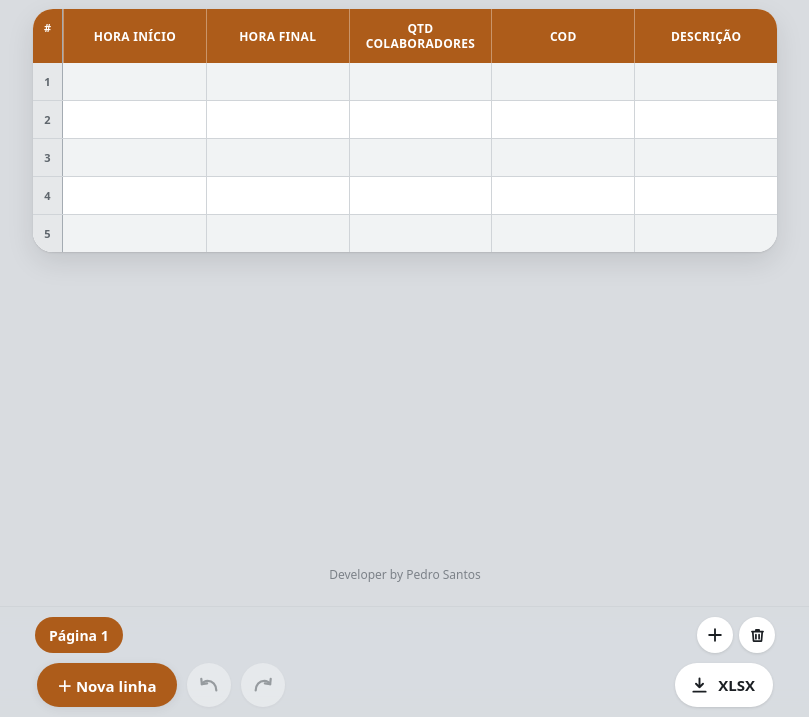
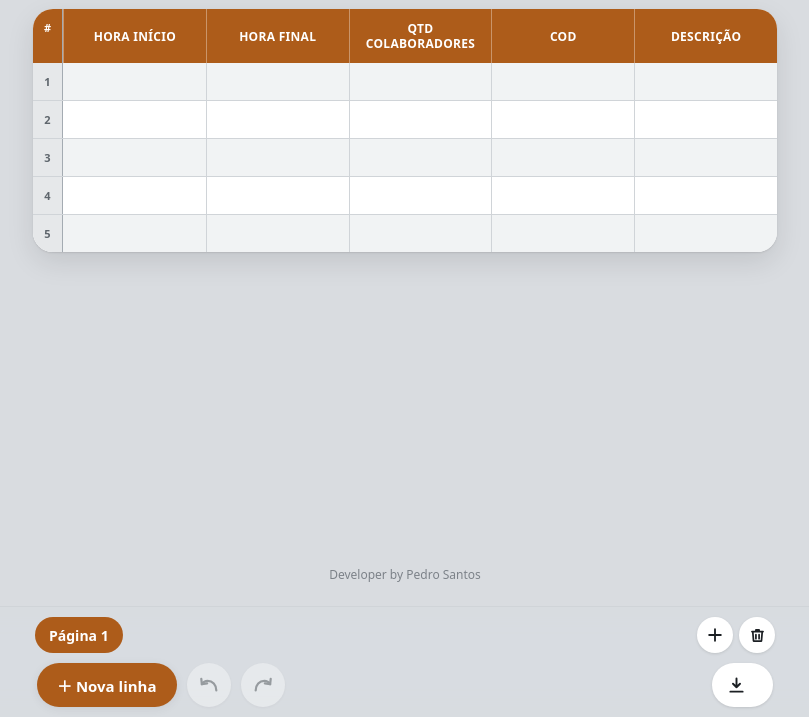
Before and after one commit to apontai/-, a plain HTML site: page index.html in a window 1280 px wide. Shown: the part 83-800 px from the top of the page, without its empty margins (235-1044 px from the left). Drawn offline with Linux system fonts and the light colour scheme.

Commit message:
Update index.html

```diff
--- a/index.html
+++ b/index.html
@@ -192,7 +192,7 @@ footer{opacity:.7;padding-bottom:6px}
     <button id="add">＋ Nova linha</button>
     <button id="undo" aria-label="Desfazer exclusão" title="Desfazer" disabled><svg viewBox="0 0 24 24" width="22" height="22" fill="none" stroke="currentColor" stroke-width="2.4" stroke-linecap="round" stroke-linejoin="round" aria-hidden="true"><path d="M20 18c0-6.2-4.2-10.5-9.5-10.5C8 7.5 5.7 8.7 4.2 11"/><path d="M3.6 5.2 4.2 11.2 10 10.2"/></svg></button>
     <button id="redo" aria-label="Refazer exclusão" title="Refazer" disabled><svg viewBox="0 0 24 24" width="22" height="22" fill="none" stroke="currentColor" stroke-width="2.4" stroke-linecap="round" stroke-linejoin="round" aria-hidden="true"><path d="M20 18c0-6.2-4.2-10.5-9.5-10.5C8 7.5 5.7 8.7 4.2 11"/><path d="M3.6 5.2 4.2 11.2 10 10.2"/></svg></button>
-    <button id="exp"><svg viewBox="0 0 24 24" width="21" height="21" fill="none" stroke="currentColor" stroke-width="2.2" stroke-linecap="round" stroke-linejoin="round" aria-hidden="true"><path d="M12 4v10m0 0-4-4m4 4 4-4M5 19h14"/></svg><span>XLSX</span></button>
+    <button id="exp"><svg viewBox="0 0 24 24" width="21" height="21" fill="none" stroke="currentColor" stroke-width="2.2" stroke-linecap="round" stroke-linejoin="round" aria-hidden="true"><path d="M12 4v10m0 0-4-4m4 4 4-4M5 19h14"/></svg><span></span></button>
     <button id="inst" hidden>⬇ Instalar</button>
   </div>
 </div>
```
